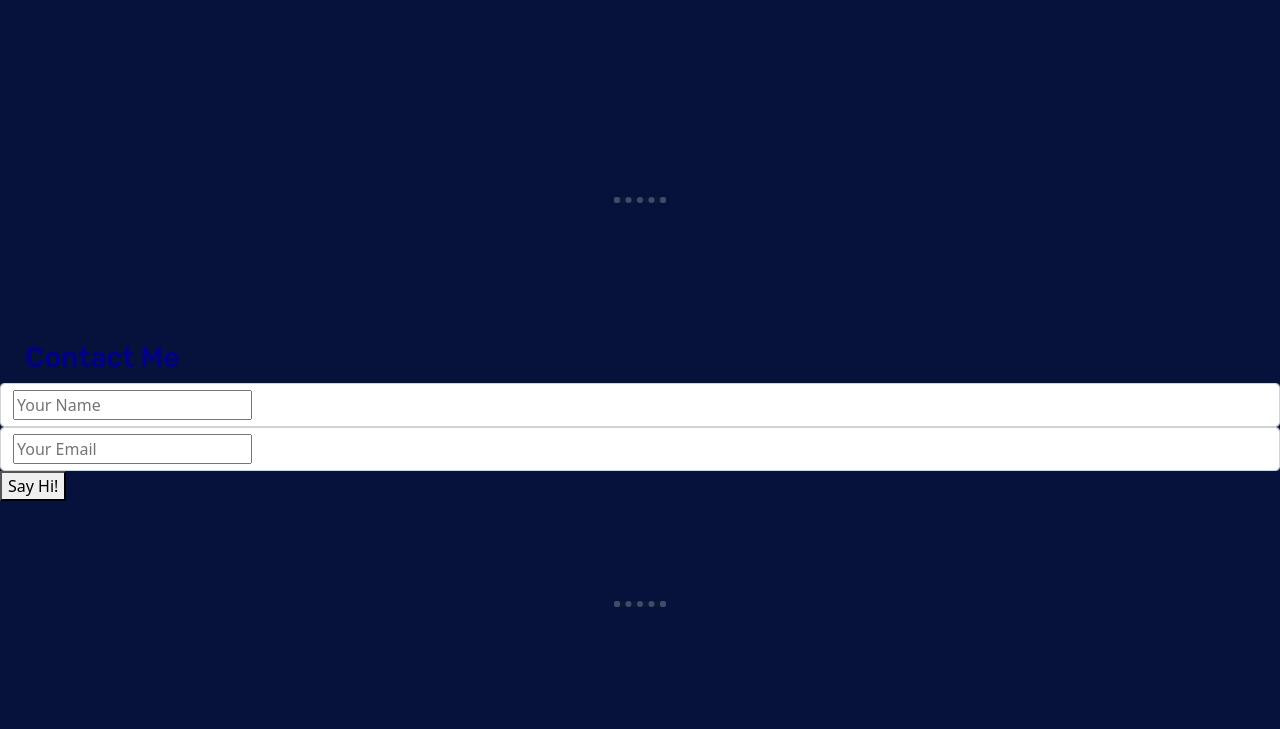
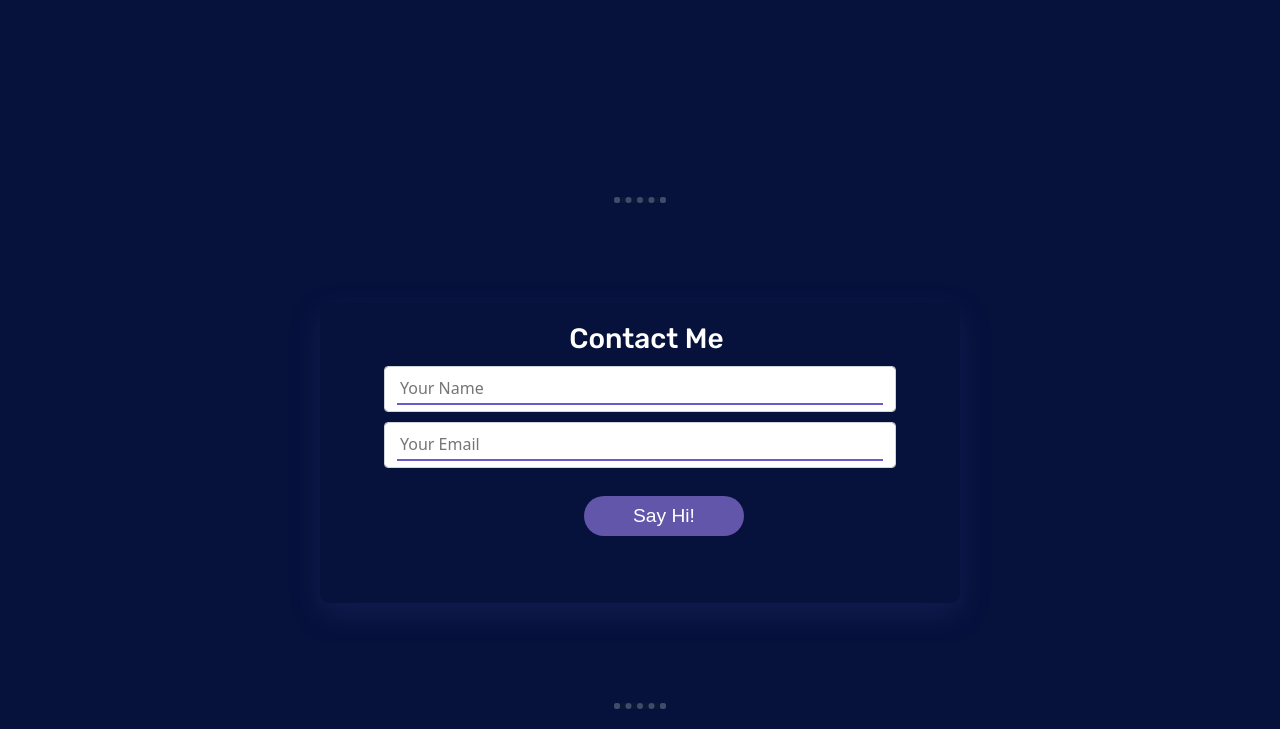
Before and after one commit to salonidayal/my-website, a plain HTML site: page index.html in a window 1280 px wide. Shown: the part 2748-3477 px from the top of the page. Drawn offline with nearby package versions, Linux system fonts and the light colour scheme; a web font is replaced by a local one.

Commit message:
Update styles.css

```diff
--- a/styles.css
+++ b/styles.css
@@ -1,5 +1,9 @@
 body{
     background-color :#06113C ;
+}
+
+html{
+    scroll-behavior: smooth;
 }
 
 /* NAVBAR */
@@ -222,3 +226,74 @@
     font-weight: 400;
     color: white;
 }
+
+
+.iconlinks{
+    display: inline-block;
+    letter-spacing: 4px;
+    text-align: center;
+}
+
+#contact-form {
+    width: 50%;
+    margin: auto;
+    height: 300px;
+    border-radius: 10px;
+    box-shadow: 0px 10px 30px rgba(48, 58, 129, 0.3);
+}
+
+#contact-links {
+    margin-bottom: 0;
+}
+
+#contact-form h2 {
+    padding: 20px;
+    font-size: 2.2rem;
+    color: #1c3548;
+    text-align: center;
+}
+
+#contact-form input[type='text'],
+#contact-form input[type='email'] {
+  border: 0;
+  border-bottom: 2px solid slateblue;
+  width: 100%;
+  padding: 3px;
+  font-size: 16px;
+}
+
+.say-hi-form {
+    width: 80%;
+    margin: auto;
+}
+.say-hi{
+    color:white;
+    text-align: center;
+}
+
+.form-control {
+    margin-top: 10px;
+}
+
+.say-hi-form button {
+    margin-top: 1.8rem;
+    cursor: pointer;
+    width: 160px;
+    height: 40px;
+    border: none;
+    justify-content: center;
+    align-items: center;
+    color: #fff;
+    background-color: rgb(97, 86, 169);
+    border-radius: 20px;
+    font-family: 'Poppins', sans-serif;
+    font-size: 1.2rem;
+    margin-left: 12.5rem;
+}
+
+
+.say-hi-form button:hover{
+    transform: scale(0.98);
+    background-color: slateblue;
+    transition: all ease 0.2s;
+}
```
